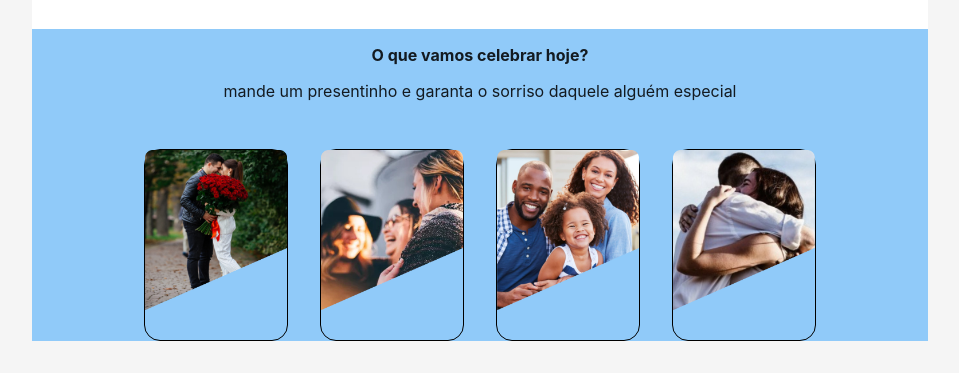
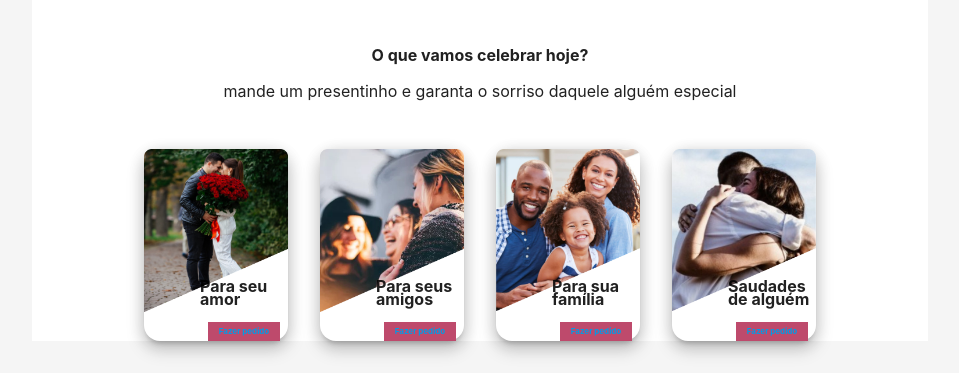
Before and after one commit to robisonmachado/site-amor-sem-fim, a website: page index.html in a window 1280 px wide. Shown: the part 471-844 px from the top of the page, without its empty margins (160-1119 px from the left). Drawn offline with Linux system fonts and the light colour scheme; a web font is replaced by a local one.

Commit message:
finalizando seção com imagens das celebrações

```diff
--- a/index.html
+++ b/index.html
@@ -67,7 +67,7 @@
 
         </div>
 
-        <div class="row celebracoes blue lighten-3">
+        <div class="row celebracoes ">
 
             <div class="col s12">
                 <p>O que vamos celebrar hoje?</p>
@@ -78,17 +78,37 @@
 
                 <div class="linha">
 
-                    <div class="card-celebracao">
+                    <div class="card-celebracao z-depth-3">
                         <img src="images/card-image-1.png" alt="celebração 1">
+                        <div class="action">
+                            <p class="alvo">Para seu amor</p>
+                            <a class="waves-effect waves-light">Fazer pedido</a>
+                        </div>
                     </div>
-                    <div class="card-celebracao">
+
+                    <div class="card-celebracao z-depth-3">
                         <img src="images/card-image-2.png" alt="celebração 2">
+                        <div class="action">
+                            <p class="alvo">Para seus amigos</p>
+                            <a class="waves-effect waves-light">Fazer pedido</a>
+                        </div>
+
                     </div>
-                    <div class="card-celebracao">
+
+                    <div class="card-celebracao z-depth-3">
                         <img src="images/card-image-3.png" alt="celebração 3">
+                        <div class="action">
+                            <p class="alvo">Para sua família</p>
+                            <a class="waves-effect waves-light">Fazer pedido</a>
+                        </div>
                     </div>
-                    <div class="card-celebracao">
+
+                    <div class="card-celebracao z-depth-3">
                         <img src="images/card-image-4.png" alt="celebração 4">
+                        <div class="action">
+                            <p class="alvo">Saudades de alguém</p>
+                            <a class="waves-effect waves-light">Fazer pedido</a>
+                        </div>
                     </div>
 
                 </div>
--- a/sass/layout.scss
+++ b/sass/layout.scss
@@ -176,14 +176,6 @@ html {
     text-align: center
 }
 
-.site-content {
-    border: thin black solid;
-}
-
-.top-header {
-    border: thin black solid;
-}
-
 // CELEBRAÇÕES
 .celebracoes {
     margin-top: 0;
@@ -198,8 +190,6 @@ html {
     font-weight: bold;
 }
 
-.cards-group {}
-
 .cards-group .linha {
     display: flex;
     justify-content: center;
@@ -209,12 +199,43 @@ html {
 .cards-group .card-celebracao {
     width: 9rem;
     height: 12rem;
-    border: thin black solid;
+    background-color: white;
     border-radius: 1rem;
     margin-right: 1rem;
     margin-left: 1rem;
+    font-weight: bold;
+    position: relative;
 }
 
 .card-celebracao img {
     width: 100%;
 }
+
+.card-celebracao .action {
+    margin: 0;
+    width: 5.5rem;
+    line-height: 0.8rem;
+    position: absolute;
+    bottom: 0;
+    right: 0;
+    display: flex;
+    flex-direction: column;
+    justify-content: center;
+    align-items: center;
+}
+
+.card-celebracao a {
+    background-color: #be4a6c;
+    font-size: 0.5rem;
+    width: 4.5rem;
+    height: 1.2rem;
+    display: flex;
+    justify-content: center;
+    align-items: center;
+    text-align: center;
+    margin: 0;
+}
+
+.card-celebracao .action .alvo {
+    text-align: left;
+}
```
Also changed, not shown: css/layout.css, 1 other file.
